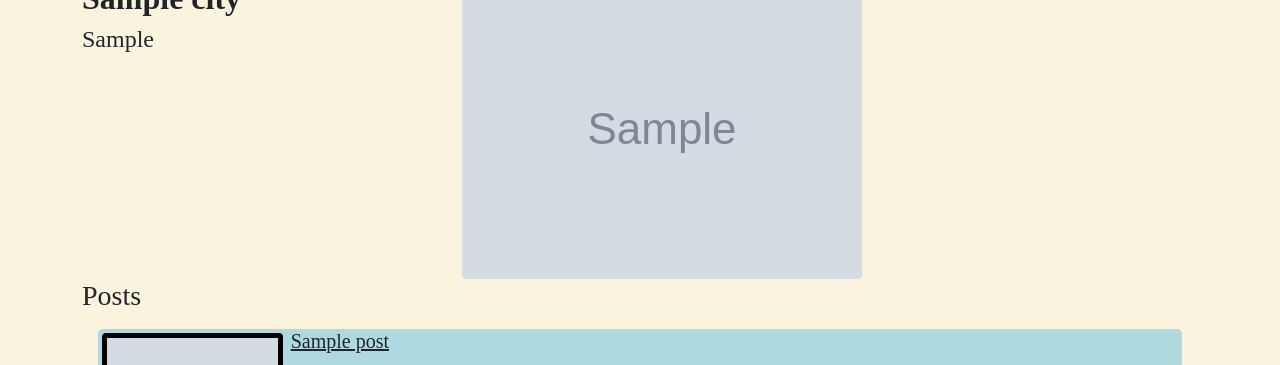
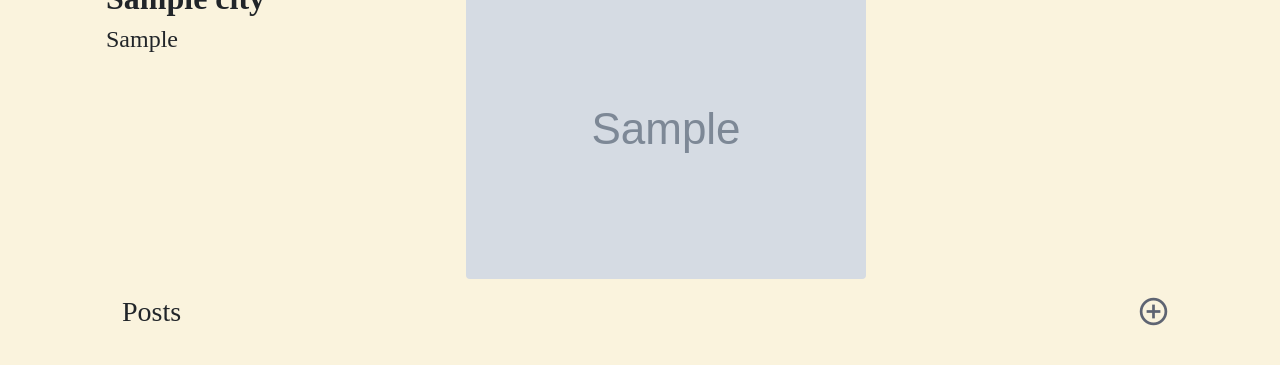
Before and after one commit to bhwong11/wayfarer, a Django app: page /cities/1/ in a window 1280 px wide. Shown: the part 347-712 px from the top of the page. Run offline with Django 3.2, Linux system fonts and the light colour scheme; tables that the repository leaves empty hold one stand-in row (values such as "Sample post"); grey boxes marked "Sample" are stand-in pictures; some web fonts are replaced.

Commit message:
added create button

```diff
--- a/main_app/templates/base.html
+++ b/main_app/templates/base.html
@@ -19,6 +19,9 @@
     <script src="https://ajax.googleapis.com/ajax/libs/jquery/3.5.1/jquery.min.js"></script>
     <link rel="stylesheet" href="{% static 'styles/main.css'%}">
     <script defer src="{%static 'scripts/main.js'%}"></script>
+    <!--plus sign CDN-->
+    <link href="https://fonts.googleapis.com/icon?family=Material+Icons"
+      rel="stylesheet">
     <title>{%block title%}{%endblock%}</title>
 </head>
 <style>
--- a/main_app/templates/city_detail.html
+++ b/main_app/templates/city_detail.html
@@ -3,33 +3,91 @@
 {{city.name}}
 {%endblock%}
 {%block content%}
-
-
+<style>
+.modal-body form{
+    display:grid;
+}
+.material-icons.md-36 {
+  font-size: 33px;
+  }
+.post-create-btn{
+  color:#5E6472;
+}
+.post-create-btn:hover {
+  color:black;
+}
+.post-create-btn:visited {
+  color: green;
+}
+</style>
 
 <div class="container">
+<div class="container">
   <div class="row">
-    <div class="col-4">
+    <div class="col-4 ps-4">
       <h2 class="fw-bolder">{{city.name}}</h2>
       <h4>{{city.country}}</h3>
     </div>
-    <div class="col-8">
-      <img class="img-fluid rounded" src="{{city.image}}" alt="{{city.name}}">
+    <div class="col-8 pe-4">
+      <img class="img-fluid rounded me-2" src="{{city.image}}" alt="{{city.name}}">
     </div>
   </div>
 </div>
 
 
-<div class="container">
+<div class="container ps-4">
+<div class="d-flex justify-content-between p-3">
   <h3>Posts</h3>
+  <!--Modal and button start-->
+  <!-- Button trigger modal -->
+<a href='#' class="post-create-btn  text-decoration-none" data-bs-toggle="modal" data-bs-target="#createPostModal">
+<span class="material-icons md-36">
+add_circle_outline
+</span>
+</a>
+</div>
+
+<!-- Modal -->
+<div class="modal fade" id="createPostModal" tabindex="-1" aria-labelledby="createPostModalLabel" aria-hidden="true">
+  <div class="modal-dialog">
+    <div class="modal-content">
+      <div class="modal-header border-0 mb-0">
+        <h2 class = "mt-2">Create Post</h2>
+        <button type="button" class="btn-close" data-bs-dismiss="modal" aria-label="Close"></button>
+      </div>
+      <div class="modal-body">
+        <form action="{%url 'post_create'%}" method='POST'>
+        {% csrf_token %}
+        <label for="post-cities" class = "mb-1">city</label>
+        <select class = "mb-3" name="cities" id="post-cities">
+        {%for city in cities%}
+        <option value="{{city.pk}}">{{city.name}}</option>
+        {%empty%}
+        <option>no cities</option>
+        {%endfor%}
+        </select>
+        <label  class = "mb-1" for="post-title">title</label>
+        <input class = "mb-3" id = "post-title" type="text" name = 'title'>
+        <label class = "mb-1" for="post-content">content</label>
+        <textarea class = "mb-3" name="content" id="post-content" cols="30" rows="10"></textarea>
+        <input class = "mb-3 btn btn-outline-secondary" type="submit" value = "submit">
+        </form>
+      </div>
+    </div>
+  </div>
+</div>
+  <!--Modal and Button End-->
+
+
 </div>
 <div class="container">
 {% for post in city.posts.all %}
-  <div class="row m-3 rounded-3" style="background-color: #aed9e0;">
+  <div class="row m-3 rounded-3" style=" background-image: url('https://tierrasuratherzog.com/wp-content/uploads/2019/05/TS-Wedding-Paper-BG.jpg');">
       <div class="col-2 p-0">
       <img class="img-fluid rounded m-1" style="border: 5px solid black;" src="{{post.users.profile.image}}" alt="">
       </div>
       <div class="col-10">
-        <h5 class="text-decoration-underline">{{post.title}}</h5>
+          <a style="color: black;" href="{% url "post_details" post.pk %} "><h5 style="color: black;" >{{post.title}}</h5></a>
   {% if post.content|length > 1000 %}
         <p class="half-content" id="half-{{post.id}}">{{ post.content|truncatechars:1000 }}<a data-id="{{post.id}}" href="javascript:void();" class="show-hide-btn text-decoration-none" style="color: #5e6472;"><br>Read More</a></p>
         <p class="full-content" id="full-{{post.id}}" style="display: none;">{{ post.content }}<a data-id="{{post.id}}" href="javascript:void();" class="show-hide-btn text-decoration-none" style="color: #5e6472;"><br>Read Less</a></p>
@@ -40,6 +98,7 @@
   </div>
 
 {% endfor %}
+</div>
 <script>
 $(document).ready(function() {
   $(".show-hide-btn").click(function() {
```
